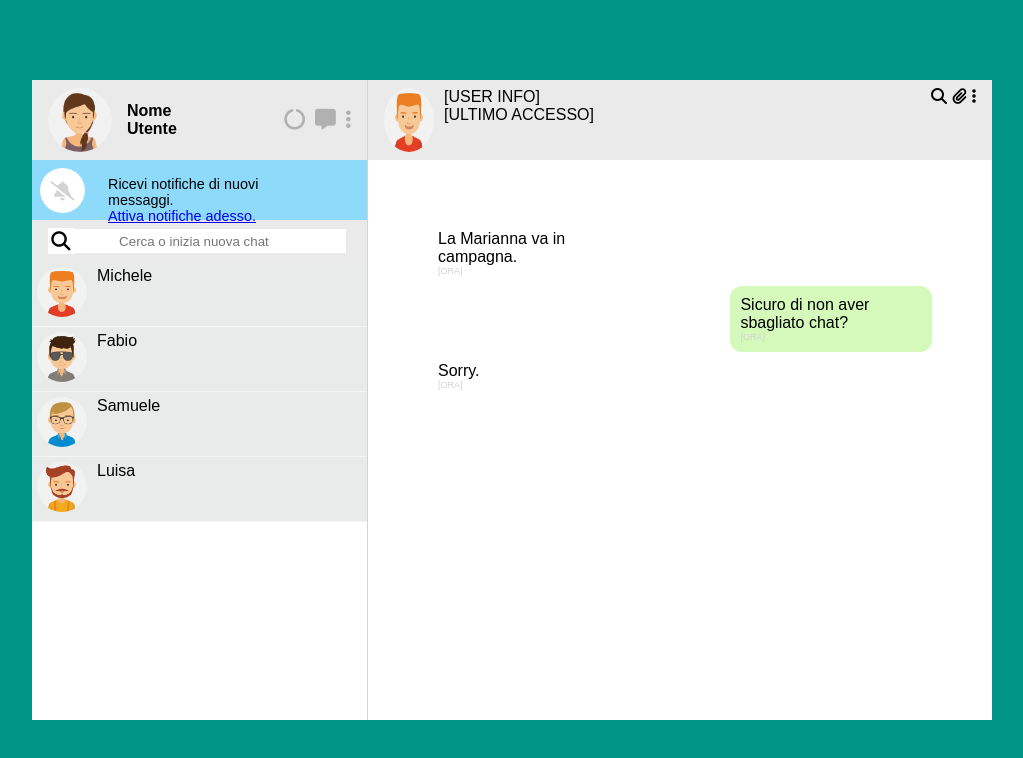
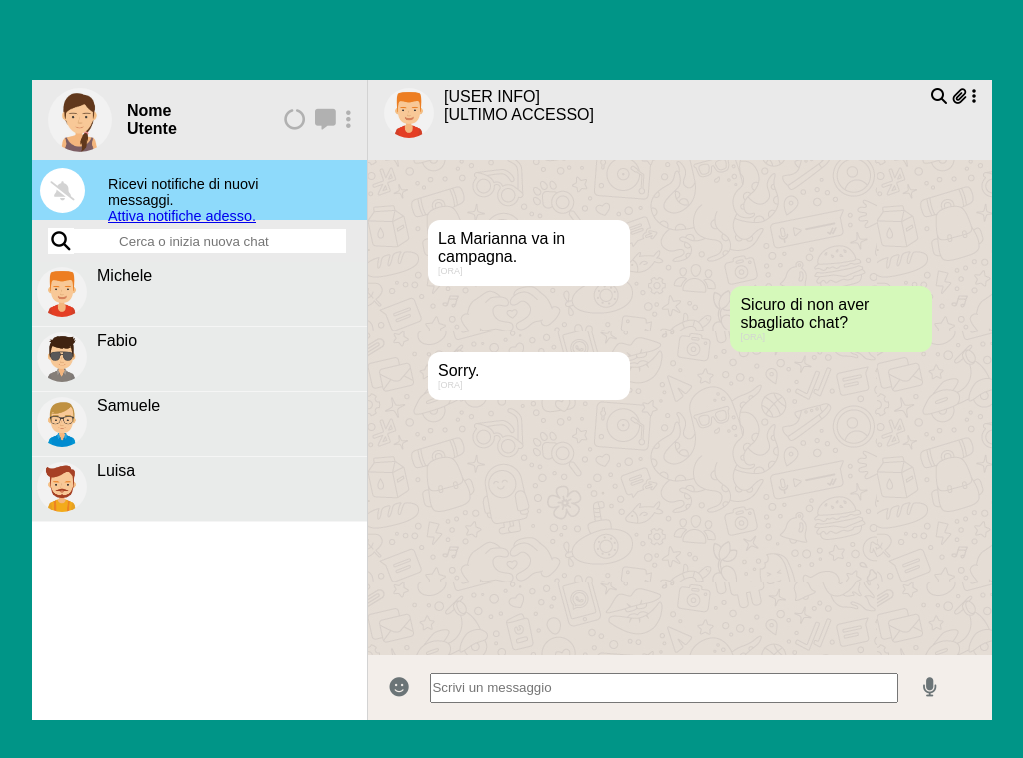
Before and after one commit to franciowel/vue-boolzapp, a plain HTML site: page milestone 1/index.html in a window 1280 px wide. Shown: the whole page, without its empty margins (128-1151 px from the left). Drawn offline with nearby package versions, Linux system fonts and the light colour scheme.

Commit message:
milestone 1

```diff
--- a/css/style.css
+++ b/milestone 1/css/style.css
@@ -31,6 +31,7 @@ body{
 .propic {
     width: 50px;
     border-radius: 50%;
+    height: 50px;
 }
 
 .padding-l {
@@ -138,9 +139,10 @@ ul{
 
 /* CHAT COL */
 .chat-col{
-    background-color: white;
+    background-image: url(../img/mine.jpg);
     height: 100%;
     width: 65%;
+    position: relative;
 }
 
 .chat-head{
@@ -167,10 +169,6 @@ ul{
 }
 
 /* CONVERSAZIONE */
-.back-ground-chat{
-    /* background-image: url(../img/mine.jpg); */
-}
-
 .chat {
     margin-top: 60px;
 }
@@ -203,3 +201,28 @@ ul{
     display: flex;
     justify-content: flex-end;
 }
+
+/* TEXTBAR */
+.text-bar{
+    flex-direction: row;
+    background-color: #f3eeea;
+    height: 65px;
+    bottom: 0;
+    left: 0;
+    position: absolute;
+    width: 100%;
+}
+
+.text-bar a{
+    width: 10%;
+    text-align: center;
+    font-size: 1.2rem;
+    color: #6b7477;
+    align-self: center;
+}
+
+.text-bar input{
+    width: 75%;
+    height: 30px;
+    align-self: center;
+}
--- a/index.html
+++ b/milestone 1/index.html
@@ -159,13 +159,29 @@
                     </div>
 
                 </div>
-            </div>
+
+                <!-- TYPE YOUR TEXT -->
+                <div class="text-bar flexcontain">
+
+                    <a href="#">
+                        <i class="fa-solid fa-face-smile"></i>
+                    </a>
+
+                    <input type="text" placeholder="Scrivi un messaggio">
+
+                    <a href="#">
+                        <i class="fa-solid fa-microphone"></i>
+                    </a>
 
                 </div>
 
             </div>
 
+
         </div>
+
+    </div>
+
 
 </body>
 
```
Also changed, not shown: milestone 1/img/avatar_1.jpg (renamed from img/avatar_1.jpg), milestone 1/img/avatar_2.jpg (renamed from img/avatar_2.jpg), milestone 1/img/avatar_3.jpg (renamed from img/avatar_3.jpg), milestone 1/img/avatar_4.jpg (renamed from img/avatar_4.jpg), milestone 1/img/avatar_5.jpg (renamed from img/avatar_5.jpg), milestone 1/img/avatar_6.jpg (renamed from img/avatar_6.jpg), milestone 1/img/avatar_7.jpg (renamed from img/avatar_7.jpg), milestone 1/img/avatar_8.jpg (renamed from img/avatar_8.jpg), milestone 1/img/avatar_io.jpg (renamed from img/avatar_io.jpg), milestone 1/img/mine.jpg (renamed from img/mine.jpg), milestone 1/js/script.js (renamed from js/script.js). Lines whose indentation alone changed are shown as unchanged.
